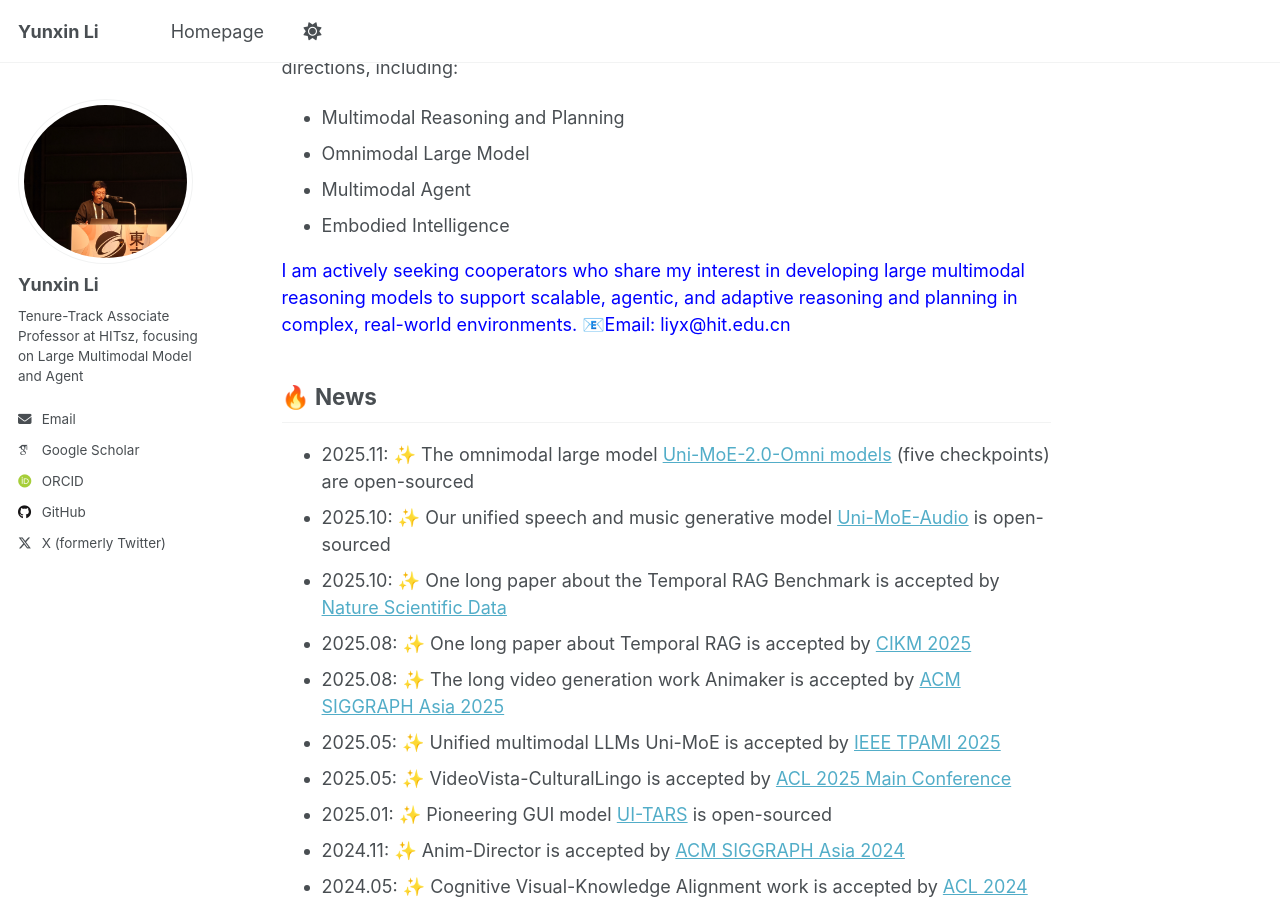
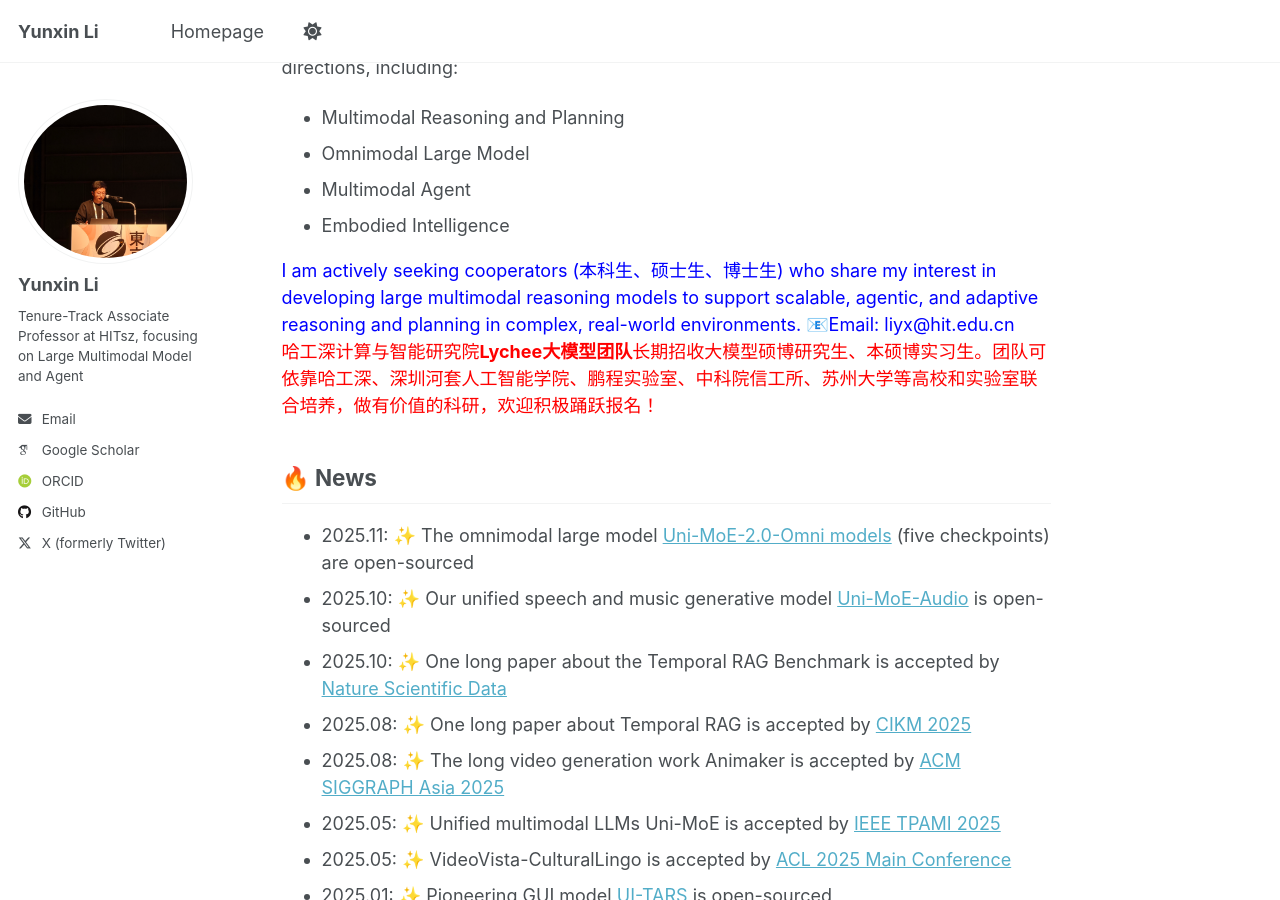
Before and after one commit to YunxinLi/yunxinli.github.io, a Jekyll site: the page built from _pages/about.md, in a window 1280 px wide and 900 px high, scrolled down 394 px. Built offline with Jekyll 4.4.1, drawn with Linux system fonts in a browser that asks for light colours; some web fonts are replaced; a script that is not in the unit is left out.

Commit message:
Update about.md

```diff
--- a/_pages/about.md
+++ b/_pages/about.md
@@ -17,7 +17,11 @@
 - Multimodal Agent
 - Embodied Intelligence
 
-<p style="color: blue; margin: 0;">I am actively seeking cooperators who share my interest in developing large multimodal reasoning models to support scalable, agentic, and adaptive reasoning and planning in complex, real-world environments. 📧Email: liyx@hit.edu.cn </p>
+<p style="color: blue; margin: 0;">I am actively seeking cooperators (本科生、硕士生、博士生) who share my interest in developing large multimodal reasoning models to support scalable, agentic, and adaptive reasoning and planning in complex, real-world environments. 📧Email: liyx@hit.edu.cn </p>
+
+<p style="color: red; margin: 0;">
+哈工深计算与智能研究院<b>Lychee大模型团队</b>长期招收大模型硕博研究生、本硕博实习生。团队可依靠哈工深、深圳河套人工智能学院、鹏程实验室、中科院信工所、苏州大学等高校和实验室联合培养，做有价值的科研，欢迎积极踊跃报名！
+</p>
 
 
 ## 🔥 News
```
